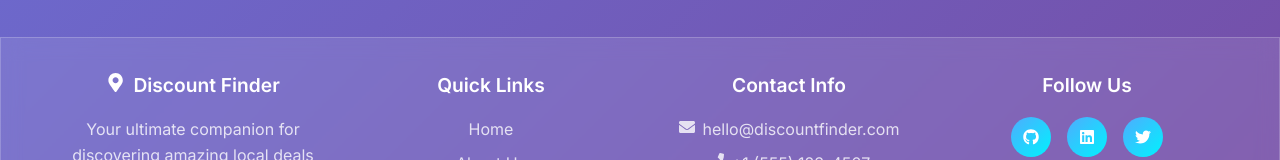
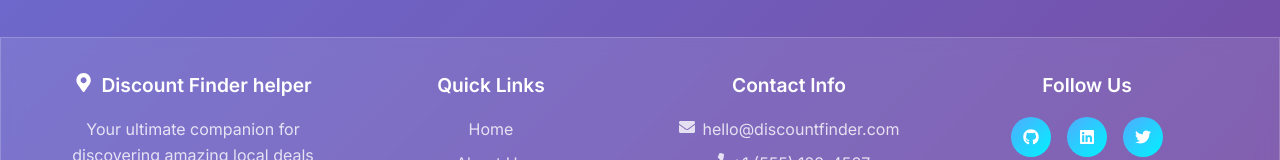
Before and after one commit to AukashaKhan/Sales, a React (Vite) app: page /contact in a window 1280 px wide. Shown: the part 1280-1440 px from the top of the page. Built offline with nearby package versions, Linux system fonts and the light colour scheme.

Commit message:
updated code

```diff
--- a/src/components/Footer.jsx
+++ b/src/components/Footer.jsx
@@ -8,27 +8,8 @@ const Footer = () => {
           <div className="footer-section">
             <div className="footer-title">
               <FaMapMarkerAlt style={{ marginRight: '8px' }} />
-              Discount Finder
+              Discount Finder helper
             </div>
-
-
-
-
-
-
-
-
-
-
-
-
-
-
-
-
-
-
-
             <p style={{ color: 'rgba(255, 255, 255, 0.8)', lineHeight: '1.6' }}>
               Your ultimate companion for discovering amazing local deals and saving money on your favorite things. Find the best discounts near you with our location-based platform.
             </p>
```
